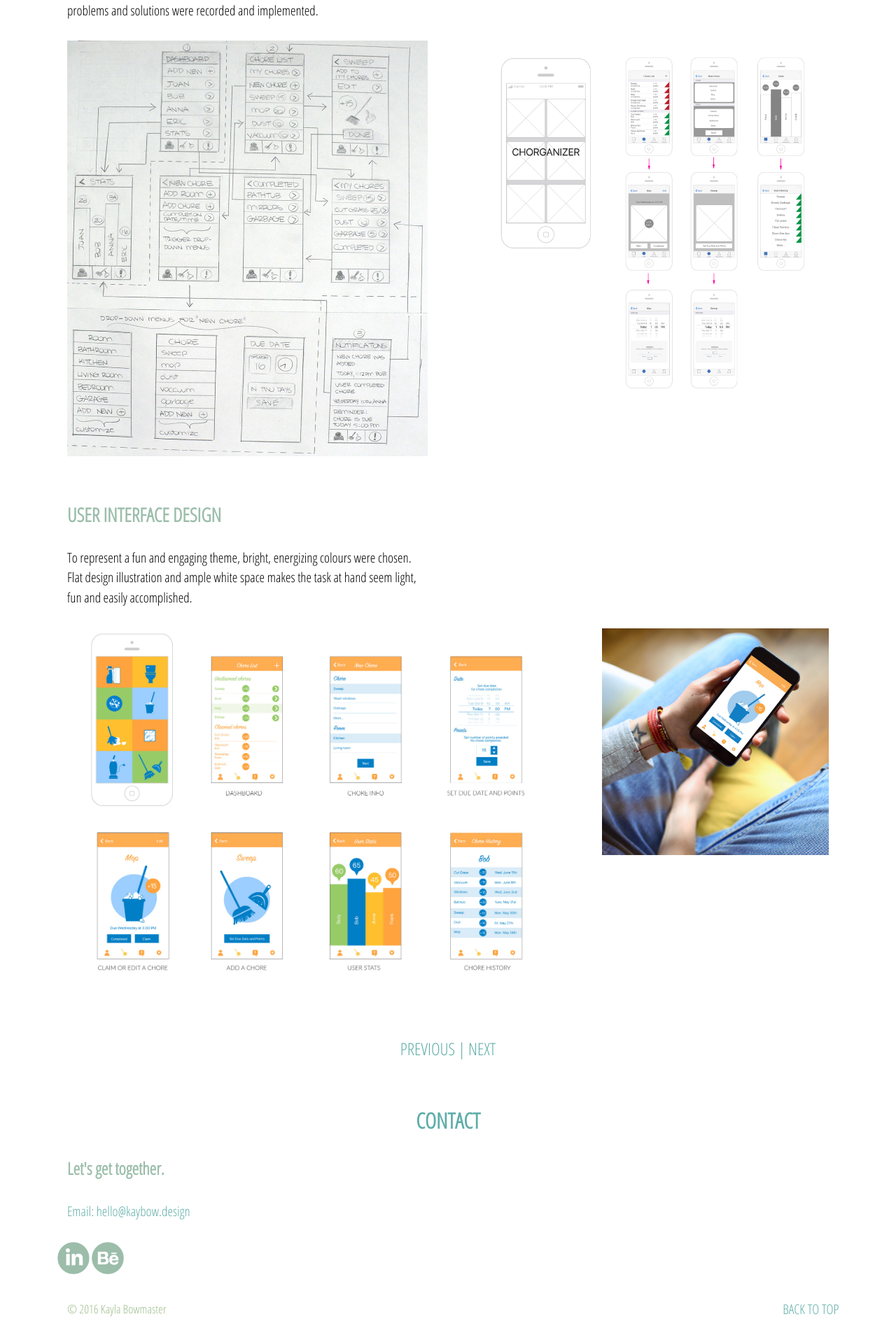
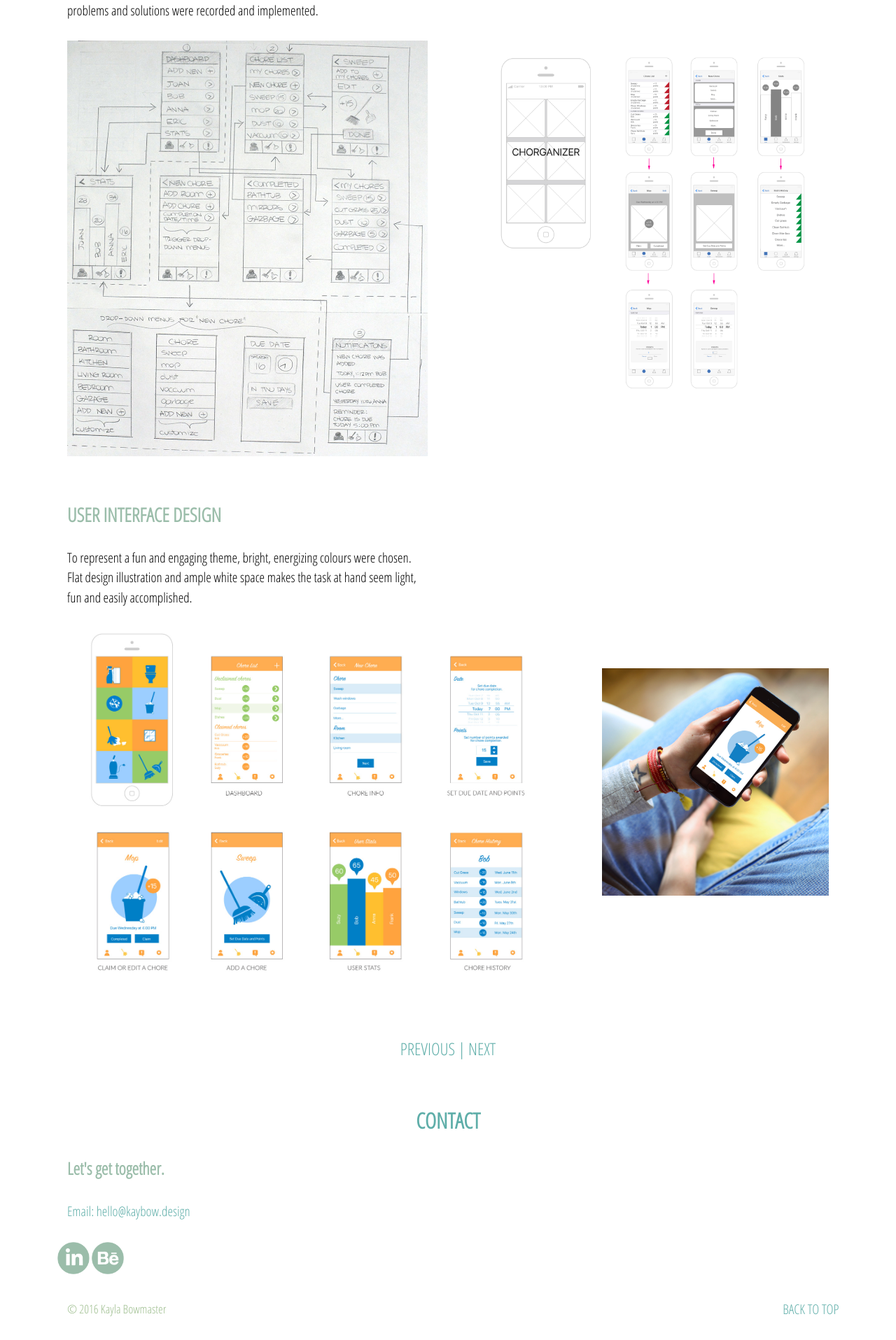
Before and after one commit to kaybow/kaybow.design, a Jekyll site: the page built from chorganizer-app.html, in a window 1280 px wide. Shown: the part 1925-3840 px from the top of the page at 70% size. Built offline with Jekyll 4.4.1, drawn with Linux system fonts in a browser that asks for light colours.

Commit message:
Added padding on image

```diff
--- a/chorganizer-app.html
+++ b/chorganizer-app.html
@@ -81,7 +81,7 @@ title: Chorganizer App
         <img itemprop="image" class="banner" src="{{site.baseurl}}/images/chorganizer-screens.jpg" alt="Chorganizer screens">
       </div>
 
-      <div class="unit xs-1 s-1 m-1-3 l-1-3 gutter">
+      <div class="unit xs-1 s-1 m-1-3 l-1-3 gutter pad-t-2">
         <img itemprop="image" class="banner" src="{{site.baseurl}}/images/chorganizer-sweep.jpg" alt="Set due dates and points screens">
       </div>
     </div>
```
